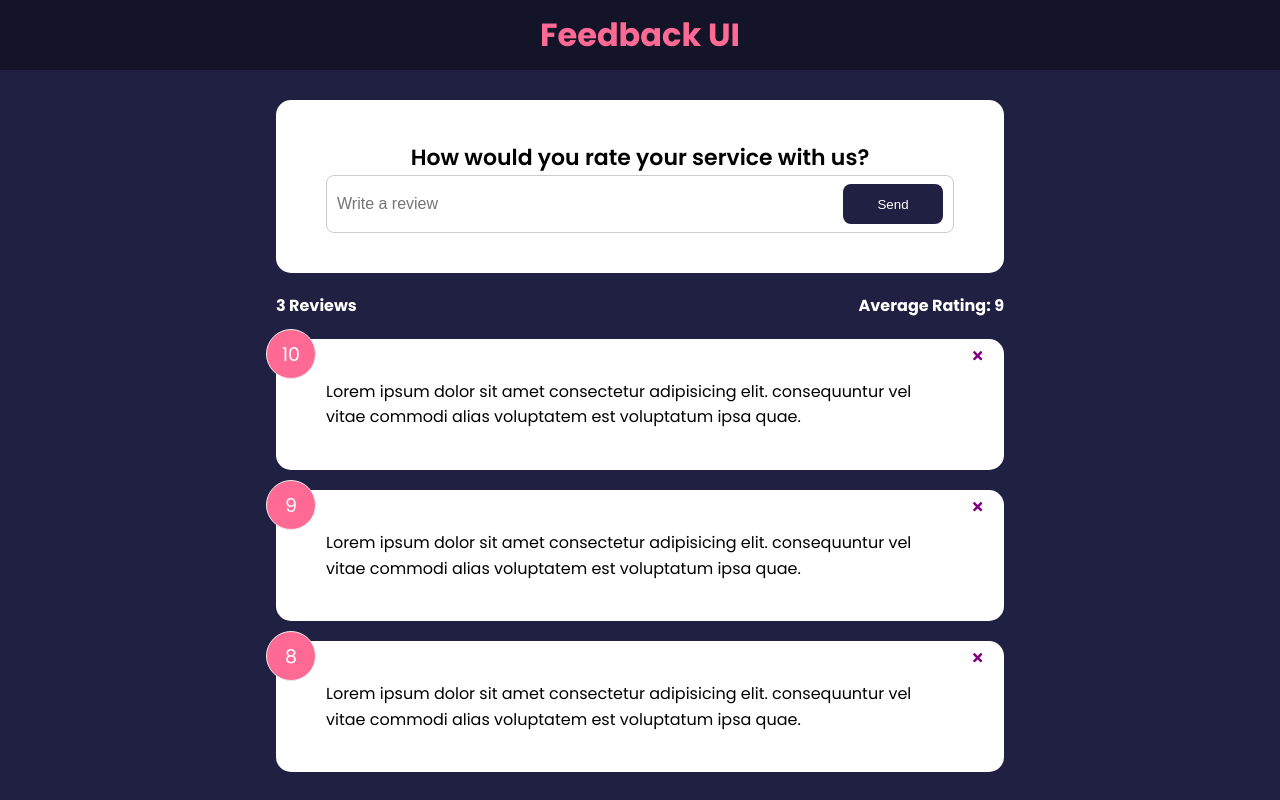
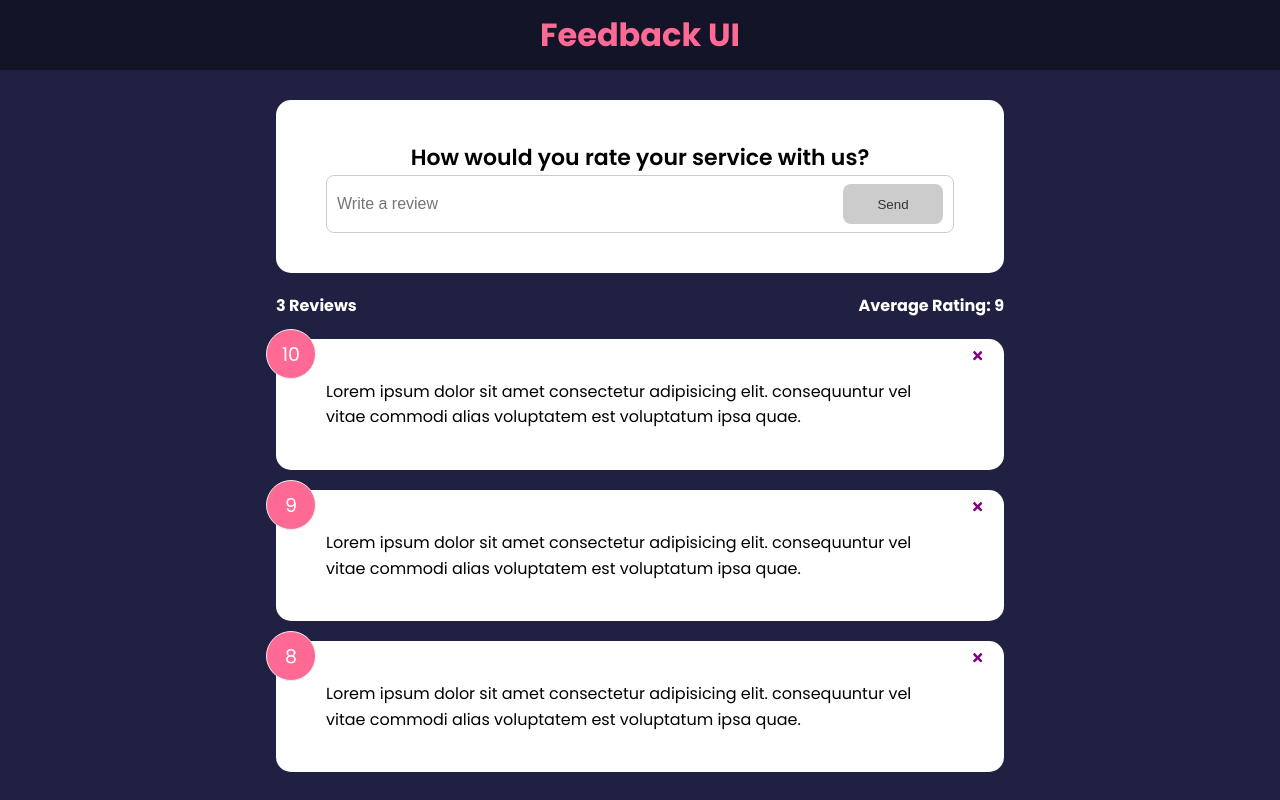
Before and after one commit to iamahless/Feedback-App, a React (Create React App) app: page / in a window 1280 px wide. Built offline with nearby package versions, Linux system fonts and the light colour scheme.

Commit message:
Button validation

```diff
--- a/src/components/FeedbackForm.jsx
+++ b/src/components/FeedbackForm.jsx
@@ -4,8 +4,20 @@
 
 function FeedbackForm() {
   const [text, setText] = useState("");
+  const [btnDisabled, setBtnDisabled] = useState(true);
+  const [message, setMessage] = useState("");
 
   const handleTextChange = (e) => {
+    if (text === "") {
+      setBtnDisabled(true);
+      setMessage(null);
+    } else if (text !== "" && text.trim().length <= 10) {
+      setMessage("Text must be at least 10 characters");
+      setBtnDisabled(true);
+    } else {
+      setMessage(null);
+      setBtnDisabled(false);
+    }
     setText(e.target.value);
   };
 
@@ -21,8 +33,12 @@
             placeholder="Write a review"
             value={text}
           />
-          <Button type="submit">Send</Button>
+          <Button type="submit" isDisabled={btnDisabled}>
+            Send
+          </Button>
         </div>
+
+        {message && <div className="message">{message}</div>}
       </form>
     </Card>
   );
```
